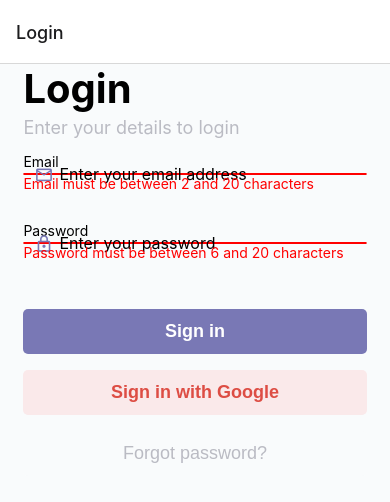
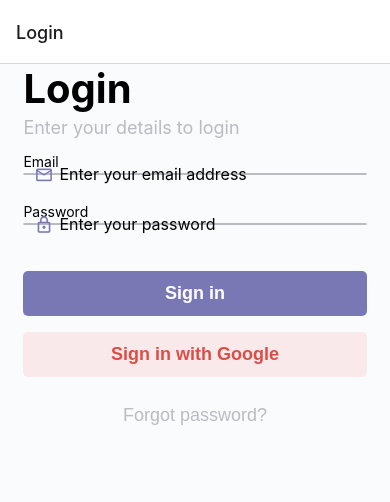
Before and after one commit to wiktoriakeller/go-code, a React Native app in the folder src/mobile/: screen /Login in a window 390 px wide. Shown: the top 502 px of the page. Built offline with nearby package versions, Linux system fonts and the light colour scheme.

Commit message:
#19 Add showing form errors after user has focused for the first time

```diff
--- a/src/mobile/components/CustomInputForm.tsx
+++ b/src/mobile/components/CustomInputForm.tsx
@@ -37,7 +37,7 @@ const CustomInputForm = (props: ICustomInputProps) => {
   }, [props.value])
 
   const getBorderColor = (): string => {
-    if(props.error.message.length > 0) {
+    if(props.error.message.length > 0 && firstTimeFocused) {
       return colors.red;
     }
     else if(isFocused) {
@@ -86,7 +86,7 @@ const CustomInputForm = (props: ICustomInputProps) => {
             style={styles.input}
           />
         </View>
-          { props.error.message.length > 0
+          { props.error.message.length > 0 && firstTimeFocused
             ? <Text style={styles.errorMessage}>{props.error.message}</Text>
             : <View/>
           }
```
